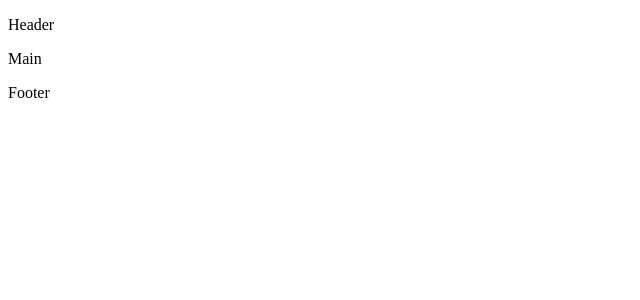
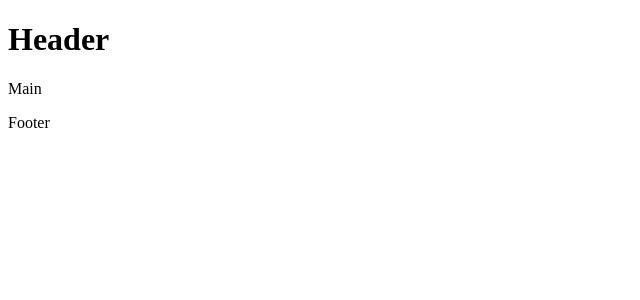
Before and after one commit to AlessioMartella7/proj-html-vuejs, a Vue app: page / in a window 1280 px wide. Shown: the top 300 px of the page, without its empty margins (0-640 px from the left). Built offline with nearby package versions, Linux system fonts and the light colour scheme.

Commit message:
Changed header tag

```diff
--- a/src/components/AppHeader.vue
+++ b/src/components/AppHeader.vue
@@ -9,8 +9,7 @@ export default {
 </script>
 
 <template>
-<p>Header</p>
+  <h1>Header </h1>
 </template>
 
-<style scoped>
-</style>
+<style scoped></style>
```
